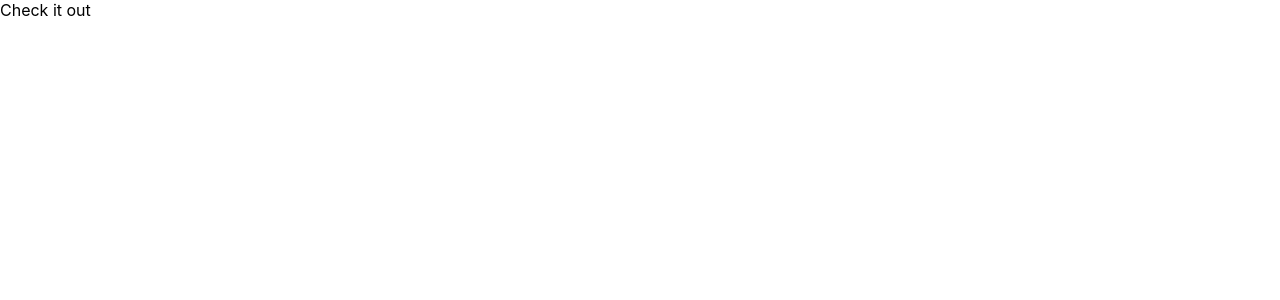
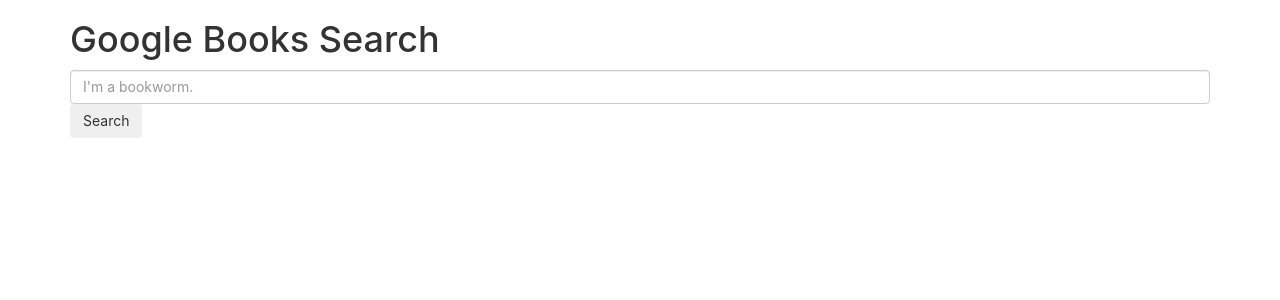
Before and after one commit to hassanmt96/bk-search, a React (Create React App) app: page / in a window 1280 px wide. Shown: the top 300 px of the page. Built offline with nearby package versions, Linux system fonts and the light colour scheme.

Commit message:
adding the input field for the books

```diff
--- a/public/index.html
+++ b/public/index.html
@@ -15,6 +15,13 @@
       user's mobile device or desktop. See https://developers.google.com/web/fundamentals/web-app-manifest/
     -->
     <link rel="manifest" href="%PUBLIC_URL%/manifest.json" />
+    <!-- Latest compiled and minified CSS -->
+    <link
+      rel="stylesheet"
+      href="https://maxcdn.bootstrapcdn.com/bootstrap/3.3.7/css/bootstrap.min.css"
+      integrity="sha384-BVYiiSIFeK1dGmJRAkycuHAHRg32OmUcww7on3RYdg4Va+PmSTsz/K68vbdEjh4u"
+      crossorigin="anonymous"
+    />
     <!--
       Notice the use of %PUBLIC_URL% in the tags above.
       It will be replaced with the URL of the `public` folder during the build.
--- a/src/App.js
+++ b/src/App.js
@@ -3,8 +3,14 @@ import axios from 'axios'
 
 const App = () => {
   return (
-    <div>
-      Check it out
+    <div class="container">
+      <h1>Google Books Search</h1>
+      <form>
+        <div class="form-group">
+          <input type="text" className="form-control mt-10" placeholder="I'm a bookworm."></input>
+          <button type="submit" className="btn btn danger">Search</button>
+        </div>
+      </form>
     </div>
   )
 }
```
